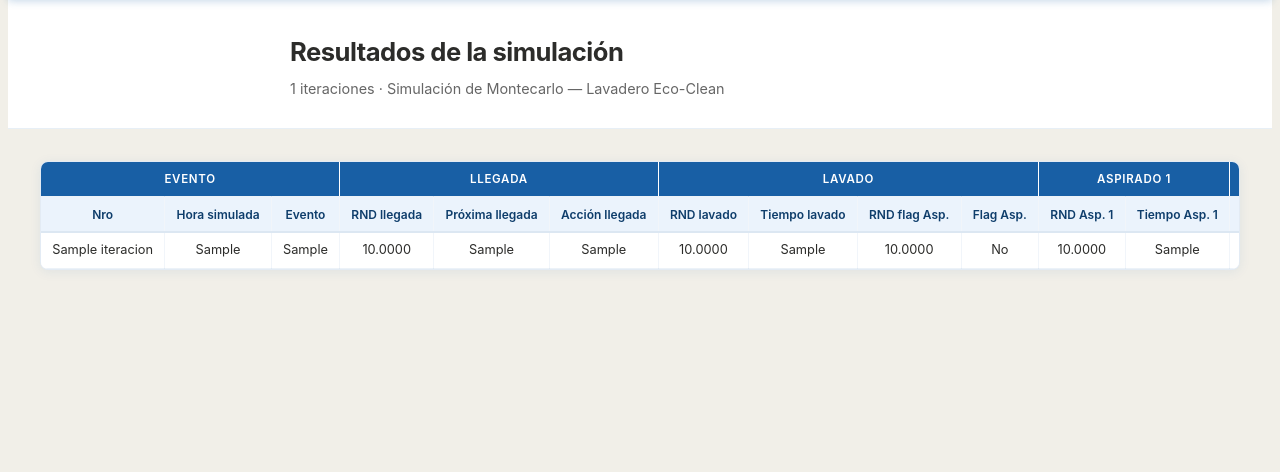
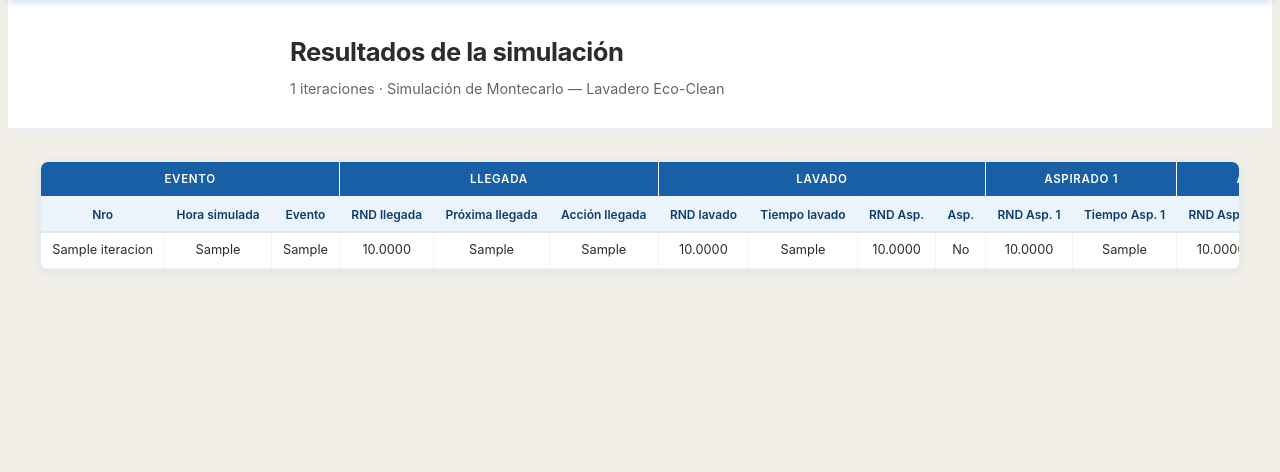
Before and after one commit to nzlopez07/SIMTP4-G4, a Flask app: template boundary/templates/resultados.html in a window 1280 px wide. Shown: the part 64-536 px from the top of the page. Run offline with Flask 2, Linux system fonts and the light colour scheme; the template is opened without the code that fills it: most values are stand-ins (such as "Sample title", 1, 10 or a date in 2020).

Commit message:
fix: resultados headers

```diff
--- a/boundary/templates/resultados.html
+++ b/boundary/templates/resultados.html
@@ -60,8 +60,8 @@
           <th>Acción llegada</th>
           <th>RND lavado</th>
           <th>Tiempo lavado</th>
-          <th>RND flag Asp.</th>
-          <th>Flag Asp.</th>
+          <th>RND Asp.</th>
+          <th>Asp.</th>
           <th>RND Asp. 1</th>
           <th>Tiempo Asp. 1</th>
           <th>RND Asp. 2</th>
```
